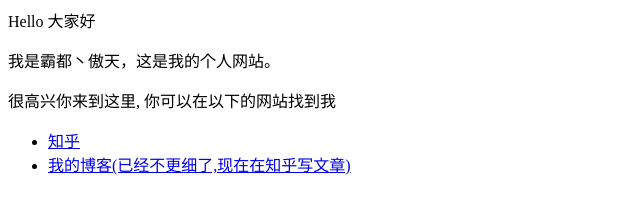
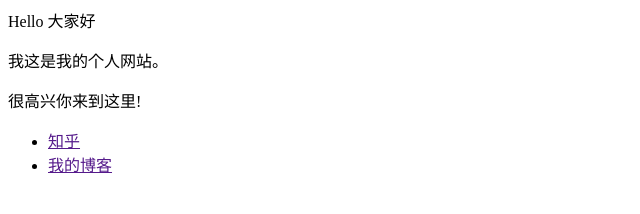
Before and after one commit to tangguocpu/nrdo.github.io, a plain HTML site: page index.html in a window 1280 px wide. Shown: the whole page, without its empty margins (0-640 px from the left). Drawn offline with Linux system fonts and the light colour scheme.

Commit message:
Update index.html

```diff
--- a/index.html
+++ b/index.html
@@ -1,8 +1,8 @@
 <p>Hello 大家好</p>
-<p>我是霸都丶傲天，这是我的个人网站。 </p>
-<p>很高兴你来到这里, 你可以在以下的网站找到我</p>
+<p>我这是我的个人网站。 </p>
+<p>很高兴你来到这里!</p>
 
 <ul>
-  <li> <a href="https://www.zhihu.com/people/AJLoveChina">知乎</a> </li>
-  <li> <a href="http://hejie.nigeerhuo.com">我的博客(已经不更细了,现在在知乎写文章)</a> </li>
+  <li> <a href="">知乎</a> </li>
+  <li> <a href="">我的博客</a> </li>
 </ul>
```
